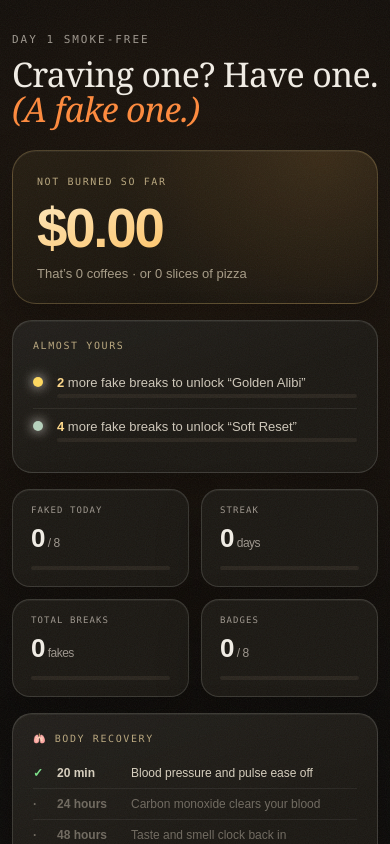
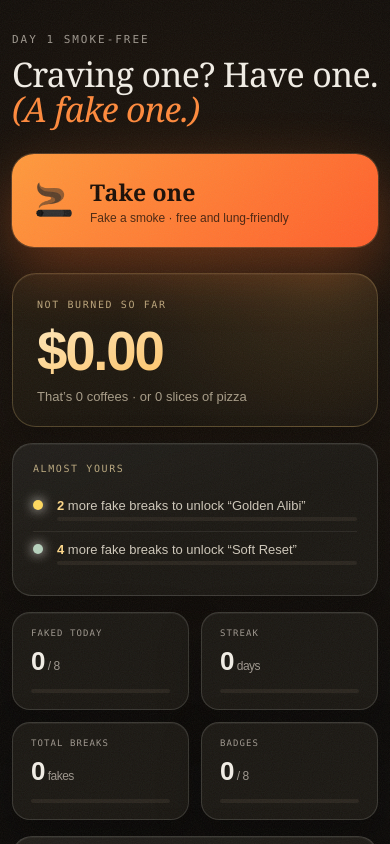
Before and after one commit to superchenbotao/fake-break, a React (Vite) app: page / in a window 390 px wide. Shown: the top 844 px of the page. Built offline with nearby package versions, Linux system fonts and the light colour scheme.

Commit message:
Hero CTA: Take one moved under the headline, bigger and glowing

```diff
--- a/src/App.tsx
+++ b/src/App.tsx
@@ -850,6 +850,14 @@ export default function Home() {
             </h1>
           </header>
 
+          <button type="button" className="bigCta" onClick={() => setView("packs")}>
+            <span className="ctaIcon" aria-hidden="true">🚬</span>
+            <span>
+              <strong>Take one</strong>
+              <small>Fake a smoke · free and lung-friendly</small>
+            </span>
+          </button>
+
           <section className="savedCard">
             <p className="savedLabel">Not burned so far</p>
             <p className="savedAmount">${moneySaved.toFixed(2)}</p>
@@ -948,14 +956,6 @@ export default function Home() {
             <p className="cardTitle">Today’s tough love</p>
             <p className="soupText">“{soup}”</p>
           </section>
-
-          <button type="button" className="bigCta" onClick={() => setView("packs")}>
-            <span className="ctaIcon" aria-hidden="true">🚬</span>
-            <span>
-              <strong>Take one</strong>
-              <small>Fake a smoke · free and lung-friendly</small>
-            </span>
-          </button>
 
           <p className="homeFoot">
             For fun and craving relief only · not medical advice ·{" "}
--- a/src/index.css
+++ b/src/index.css
@@ -1858,3 +1858,39 @@ button {
   .ritualSide { gap: 6px; }
   .sceneChip, .backChip { padding: 7px 9px; }
 }
+
+
+/* ============ HERO CTA: BIG, FIRST, UNMISSABLE ============ */
+.bigCta {
+  margin-top: 4px;
+  margin-bottom: 10px;
+  padding: 26px 28px;
+  border-radius: 26px;
+  box-shadow:
+    0 22px 60px rgba(255, 110, 40, 0.36),
+    0 0 0 1px rgba(255, 190, 120, 0.25);
+  animation: ctaPulse 2.8s ease-in-out infinite;
+}
+.bigCta strong { font-size: 26px; }
+.bigCta small { font-size: 12px; opacity: 0.78; }
+.ctaIcon { font-size: 38px; }
+.bigCta:active { transform: scale(0.98); }
+
+@keyframes ctaPulse {
+  0%, 100% {
+    box-shadow:
+      0 22px 60px rgba(255, 110, 40, 0.32),
+      0 0 0 1px rgba(255, 190, 120, 0.22);
+  }
+  50% {
+    box-shadow:
+      0 26px 76px rgba(255, 110, 40, 0.52),
+      0 0 0 1px rgba(255, 190, 120, 0.42);
+  }
+}
+
+@media (max-width: 480px) {
+  .bigCta { padding: 22px 22px; border-radius: 22px; }
+  .bigCta strong { font-size: 23px; }
+  .ctaIcon { font-size: 32px; }
+}
```
Also changed, not shown: 4 other files (tests, documents, lock files or other folders).
